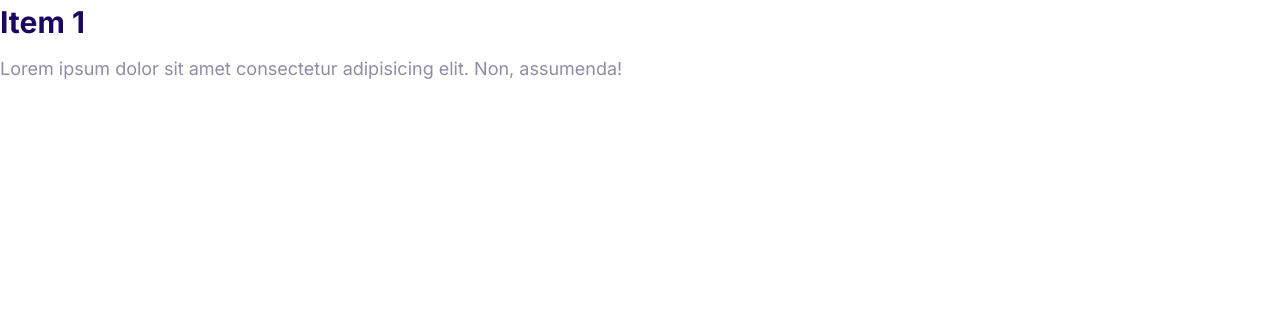
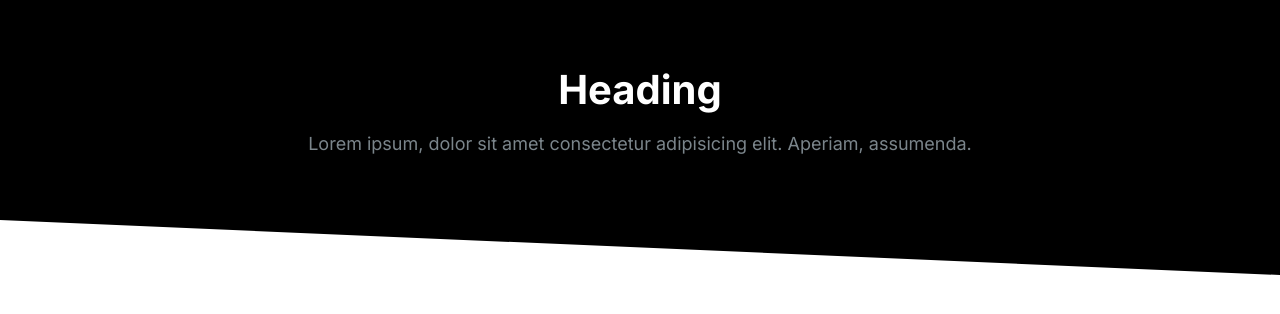
Before and after one commit to faisaloias/faisals, a plain HTML site: page index.html in a window 1280 px wide. Drawn offline with Linux system fonts and the light colour scheme.

Commit message:
block is done.

```diff
--- a/css/styles.css
+++ b/css/styles.css
@@ -514,3 +514,41 @@ a{
     max-height: 100vh;
     opacity: 1;
 }
+
+/* Blocks */
+.block {
+    --padding-vertical: 6rem;
+    padding: var(--padding-vertical) 2rem;
+  }
+
+   .block__header {
+    text-align: center;
+  }
+
+  .block__heading {
+    margin-top: 0;
+  }
+
+  .block--dark {
+    background: #000;
+    color: #7b858b;
+  }
+
+  .block--dark .block__heading {
+    color: #fff;
+  }
+
+  .block--skewed-right {
+    padding-bottom: calc(var(--padding-vertical) + 4rem);
+    clip-path: polygon(0% 0%, 100% 0%, 100% 100%, 0% 80%);
+  }
+
+  .block--skewed-left {
+    padding-bottom: calc(var(--padding-vertical) + 4rem);
+    clip-path: polygon(0% 0%, 100% 0%, 100% 80%, 0% 100%);
+  }
+
+  .container {
+    max-width: 1140px;
+    margin: 0 auto;
+  }
--- a/index.html
+++ b/index.html
@@ -15,17 +15,14 @@
     <title>Document</title>
   </head>
   <body>
-    <div class="collapsible collapsible--expanded">
-      <header class="collapsible__header">
-        <h2 class="collapsible__heading">Item 1</h2>
-        <svg class="icon icon--white collapsible__chevron">
-          <use xlink:href="images/sprite.svg#chevron"></use>
-        </svg>
+    <section class="block block--dark block--skewed-right">
+      <header class="block__header">
+        <h2 class="block__heading">Heading</h2>
+        <p>
+          Lorem ipsum, dolor sit amet consectetur adipisicing elit. Aperiam,
+          assumenda.
+        </p>
       </header>
-      <div class="collapsible__content">
-        Lorem ipsum dolor sit amet consectetur adipisicing elit. Non, assumenda!
-      </div>
-    </div>
-    <script src="/js/main.js"></script>
+    </section>
   </body>
 </html>
```
Also changed, not shown: components/block.html (added, +9 -0 lines).
